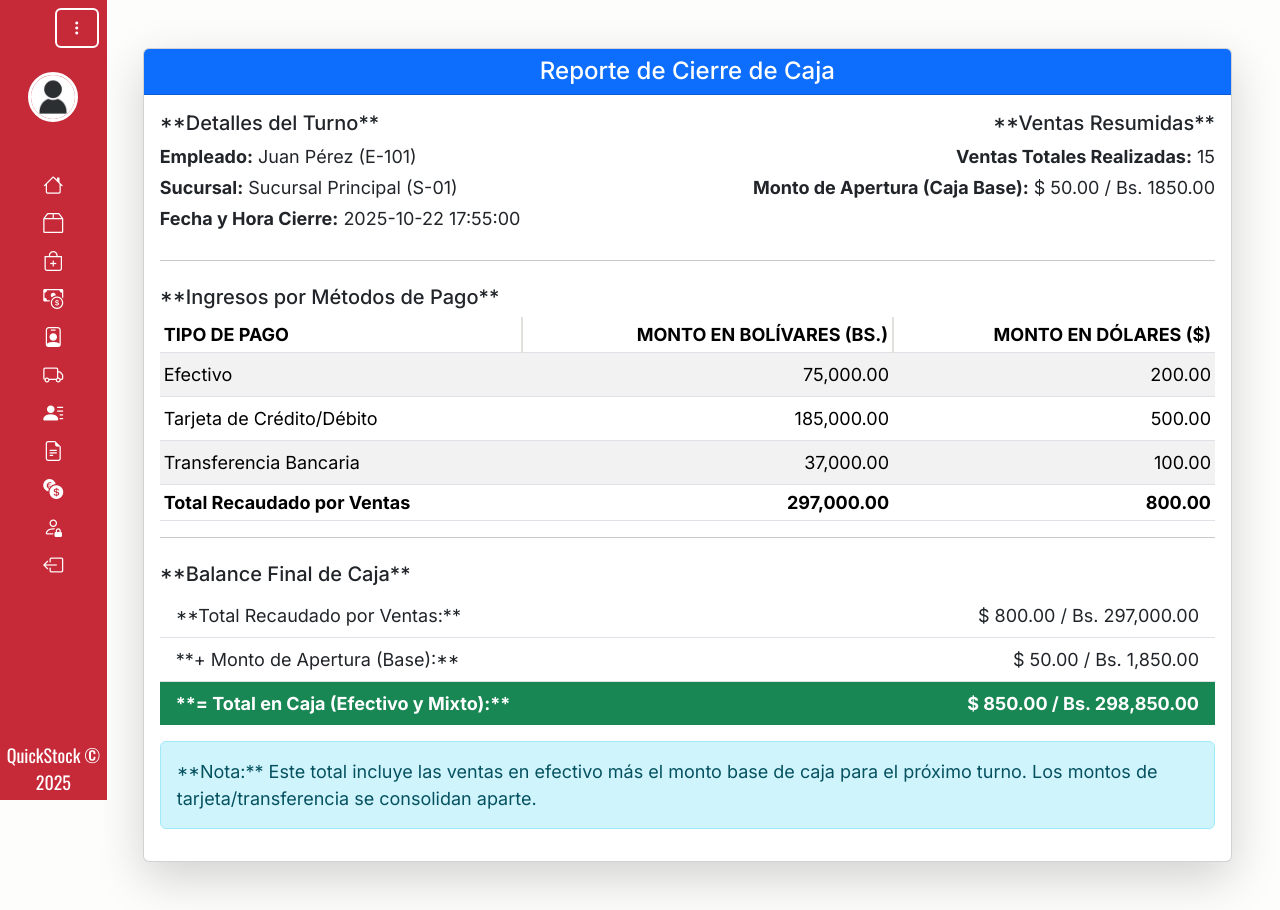
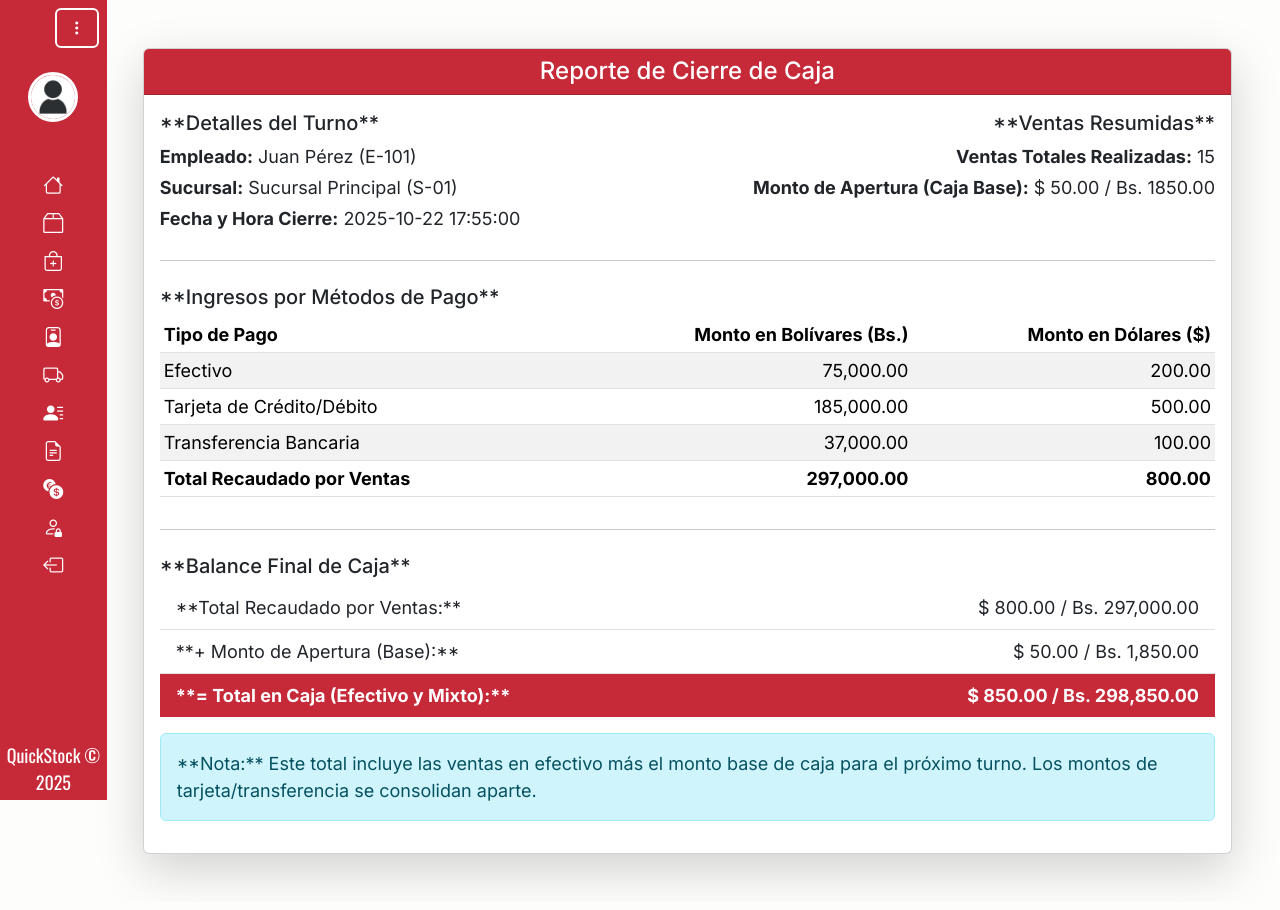
Before and after one commit to Rafa-x64/QuickStock---Inventory-Sales-Management-System-for-Shoe-Stores, a PHP site: page /DEV/cierre-caja in a window 1280 px wide. After the commit the page ends 883 px from the top, so only its background shows below. Run offline with PHP 8.4, Linux system fonts and the light colour scheme.

Commit message:
todo funciona y estilos corregidos

```diff
--- a/src/assets/elements/links.php
+++ b/src/assets/elements/links.php
@@ -33,6 +33,7 @@
     <link rel="stylesheet" href="<?php echo SERVERURL . "view/css/dashboard-gerente.css" ?>">
     <link rel="stylesheet" href="<?php echo SERVERURL . "view/css/listado-compras.css" ?>">
     <link rel="stylesheet" href="<?php echo SERVERURL . "view/css/punto-venta.css" ?>">
+    <link rel="stylesheet" href="<?php echo SERVERURL . "view/css/cierre-caja.css" ?>">
 </head>
 
 <body>
--- a/src/assets/elements/scripts.php
+++ b/src/assets/elements/scripts.php
@@ -2,10 +2,8 @@
 
 <!--cargar scripts-->
 <script src="view/js/menu-lateral-linkanimation.js"></script>
-<script src="view/js/registro-usuario.js"></script>
+
 <script src="view/js/inicio-sesion-usuario.js"></script>
 <script src="view/js/dashboard-gerente.js"></script>
-<script src="view/js/punto-venta.js"></script>
-<!--carcar Chart.js-->
 
 </html>
--- /dev/null
+++ b/src/view/css/cierre-caja.css
@@ -0,0 +1,25 @@
+@media(prefers-color-scheme: dark) {
+    .card-header {
+        background-color: var(--blue-Quick);
+    }
+
+    .table {
+        color: var(--default-font-color);
+    }
+
+    .cierre-caja-total {
+        color: var(--font-color-light);
+        background-color: var(--blue-Quick);
+    }
+}
+
+@media(prefers-color-scheme: light) {
+    .card-header {
+        background-color: var(--red-Quick);
+    }
+
+    .cierre-caja-total {
+        color: var(--font-color-light);
+        background-color: var(--red-Quick);
+    }
+}
--- a/src/view/css/punto-venta.css
+++ b/src/view/css/punto-venta.css
@@ -6,6 +6,38 @@
     display: block;
 }
 
-@media(prefers-color-scheme: light) {}
+@media(prefers-color-scheme: light) {
+    .nav-pills .nav-link.active {
+        background-color: var(--red-Quick);
+    }
 
-@media(prefers-color-scheme: dark) {}
+    .nav-pills .nav-link.disabled {
+        background-color: white;
+    }
+
+    .nav-link {
+        color: var(--red-Quick);
+    }
+
+    .progress-bar {
+        background-color: var(--red-Quick);
+    }
+}
+
+@media(prefers-color-scheme: dark) {
+    .nav-pills .nav-link.active {
+        background-color: var(--blue-Quick);
+    }
+
+    .nav-pills .nav-link.disabled {
+        background-color: white;
+    }
+
+    .nav-link {
+        color: var(--blue-Quick);
+    }
+
+    .progress-bar {
+        background-color: var(--blue-Quick);
+    }
+}
--- a/src/view/html/cierre-caja-view.php
+++ b/src/view/html/cierre-caja-view.php
@@ -2,7 +2,7 @@
     <div class="row d-flex flex-column justify-content-center align-items-center">
         <div class="col-12 p-3 p-lg-5">
             <div class="card shadow-lg">
-                <div class="card-header bg-primary text-white text-center">
+                <div class="card-header text-white text-center">
                     <h4 class="mb-0">Reporte de Cierre de Caja</h4>
                 </div>
                 <div class="card-body">
@@ -17,7 +17,10 @@
                         <div class="col-md-6 text-md-end">
                             <h5>**Ventas Resumidas**</h5>
                             <p class="mb-1"><strong>Ventas Totales Realizadas:</strong> 15</p>
-                            <p class="mb-1"><strong>Monto de Apertura (Caja Base):</strong> $ 50.00 / Bs. 1850.00</p>
+                            <p class="mb-1">
+                                <strong>Monto de Apertura (Caja Base):</strong>
+                                $ 50.00 / Bs. 1850.00
+                            </p>
                         </div>
                     </div>
 
@@ -25,9 +28,9 @@
 
                     <h5 class="mt-4">**Ingresos por Métodos de Pago**</h5>
                     <div class="table-responsive">
-                        <table class="table table-sm table-striped w-100 Quick-table">
+                        <table class="table table-sm table-striped w-100">
                             <thead>
-                                <tr>
+                                <tr class="">
                                     <th>Tipo de Pago</th>
                                     <th class="text-end">Monto en Bolívares (Bs.)</th>
                                     <th class="text-end">Monto en Dólares ($)</th>
@@ -74,7 +77,7 @@
                                     **+ Monto de Apertura (Base):**
                                     <span>$ 50.00 / Bs. 1,850.00</span>
                                 </li>
-                                <li class="list-group-item d-flex justify-content-between align-items-center fw-bold bg-success text-white">
+                                <li class="list-group-item d-flex justify-content-between align-items-center fw-bold text-white cierre-caja-total" style="">
                                     **= Total en Caja (Efectivo y Mixto):**
                                     <span>$ 850.00 / Bs. 298,850.00</span>
                                 </li>
--- a/src/view/html/punto-venta-view.php
+++ b/src/view/html/punto-venta-view.php
@@ -2,7 +2,7 @@
     <div class="row d-flex flex-column justify-content-center align-items-center">
         <div class="col-12 p-3 p-lg-5">
             <div class="card shadow-lg">
-                <div class="card-header bg-primary text-white text-center">
+                <div class="card-header text-white text-center">
                     <h4 class="mb-0">Módulo de Punto de Venta (Wizard)</h4>
                 </div>
                 <div class="card-body">
@@ -135,3 +135,5 @@
         </div>
     </div>
 </div>
+
+<script src="view/js/punto-venta.js"></script>
--- a/src/view/html/registro-usuario-view.php
+++ b/src/view/html/registro-usuario-view.php
@@ -128,3 +128,5 @@
         </div>
     </div>
 </div>
+
+<script src="view/js/registro-usuario.js"></script>
--- a/src/view/js/punto-venta.js
+++ b/src/view/js/punto-venta.js
@@ -1,3 +1,6 @@
+let currentStep = 1;
+const totalSteps = 3; // Tienes 3 pasos en tu wizard
+
 // Datos simulados
 const mockArticulos = {
     'A001': {
```
